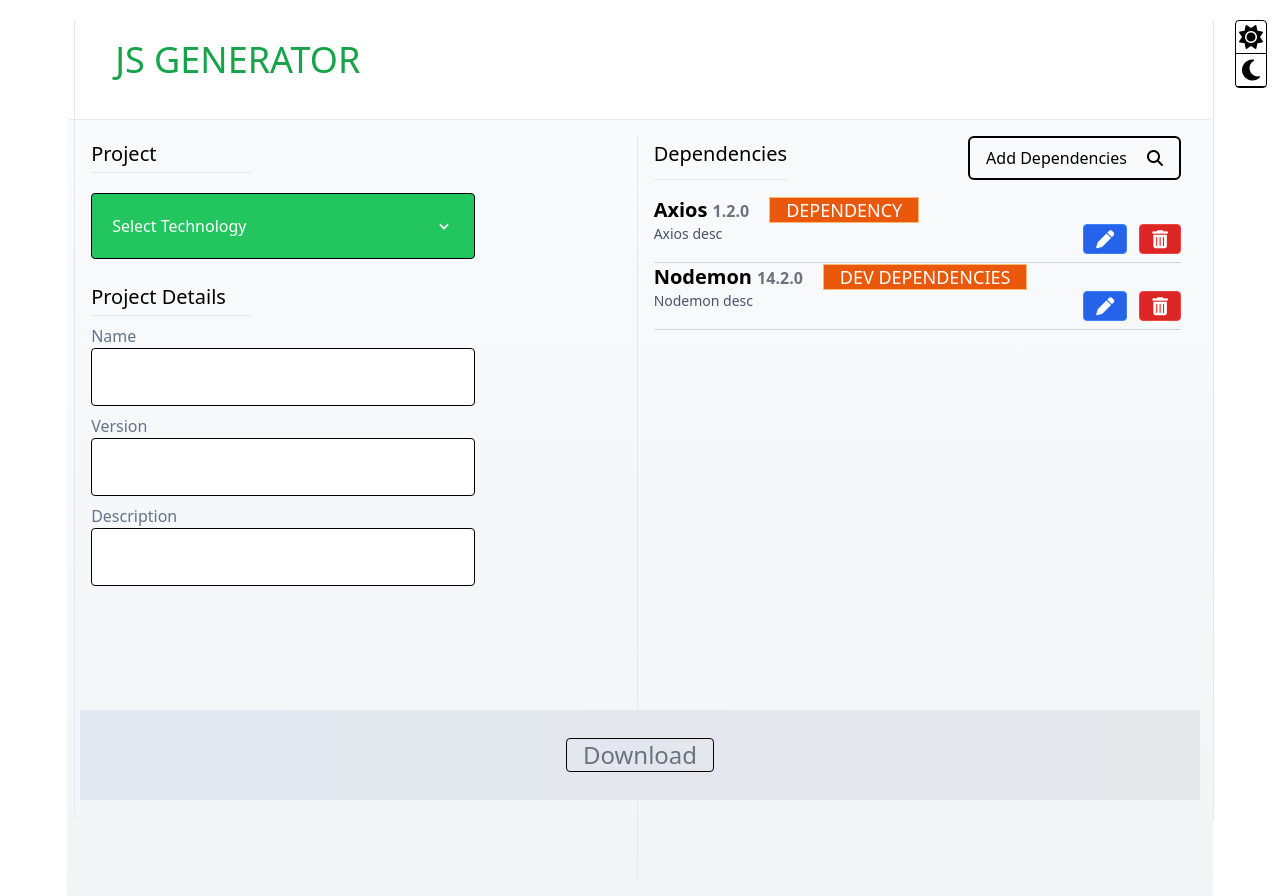
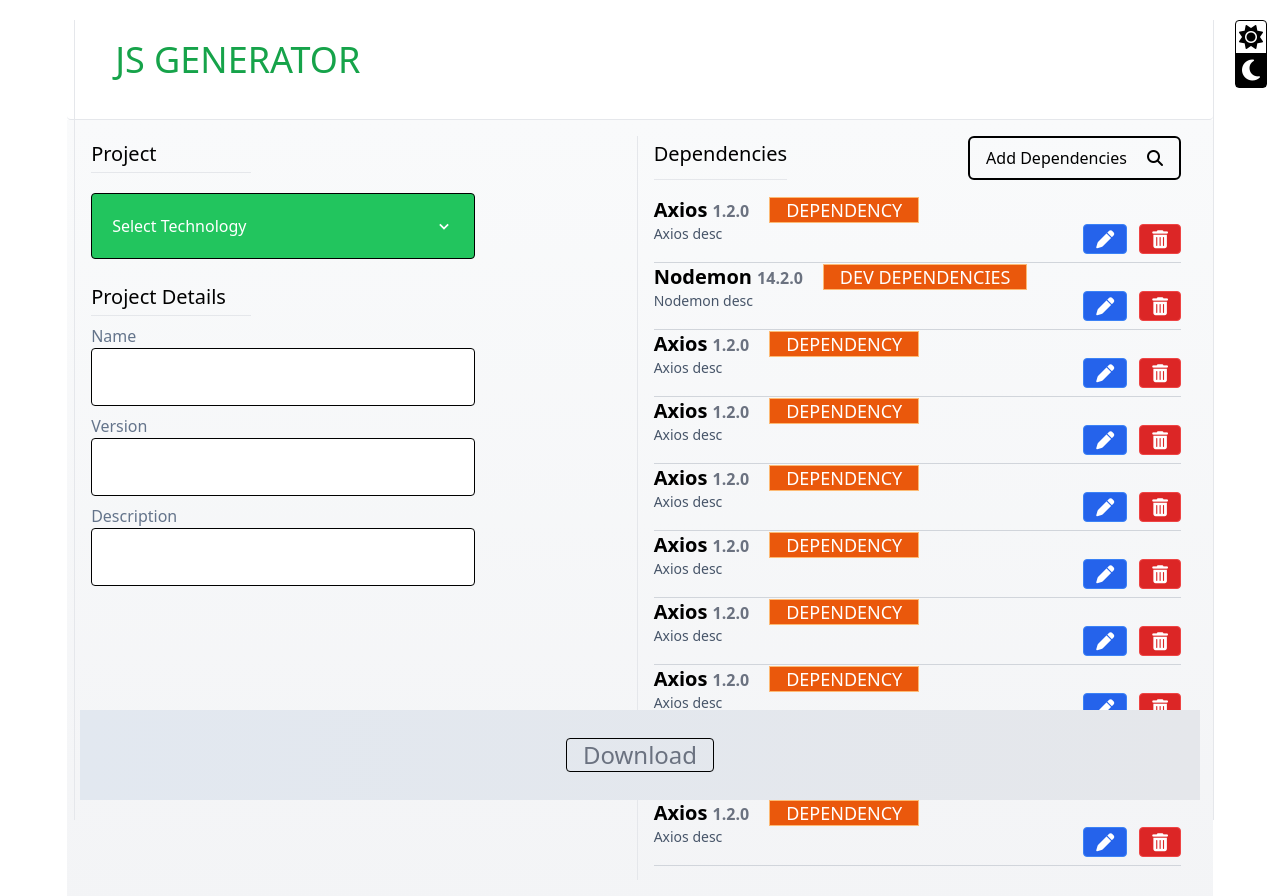
Before and after one commit to karademirmustafa/js-generator, a React (Create React App) app in the folder client/: page / in a window 1280 px wide. Shown: the top 896 px of the page. Built offline with nearby package versions, Linux system fonts and the light colour scheme.

Commit message:
Modify sidebar

```diff
--- a/client/src/App.js
+++ b/client/src/App.js
@@ -9,7 +9,7 @@
 
 function App() {
 	const [isDarkModeOn,setIsDarkModeOn]=useState(false);
-	const [selectedDependencies,setSelectedDependencies]=useState([{name:"Axios",version:"1.2.0",description:"Axios desc",dev:false},{name:"Nodemon",version:"14.2.0",description:"Nodemon desc",dev:true}])
+	const [selectedDependencies,setSelectedDependencies]=useState([{name:"Axios",version:"1.2.0",description:"Axios desc",dev:false},{name:"Nodemon",version:"14.2.0",description:"Nodemon desc",dev:true},{name:"Axios",version:"1.2.0",description:"Axios desc",dev:false},{name:"Axios",version:"1.2.0",description:"Axios desc",dev:false},{name:"Axios",version:"1.2.0",description:"Axios desc",dev:false},{name:"Axios",version:"1.2.0",description:"Axios desc",dev:false},{name:"Axios",version:"1.2.0",description:"Axios desc",dev:false},{name:"Axios",version:"1.2.0",description:"Axios desc",dev:false},{name:"Axios",version:"1.2.0",description:"Axios desc",dev:false},{name:"Axios",version:"1.2.0",description:"Axios desc",dev:false}])
 	return (
 		<div className="flex">
 			<div className="sidebar-left">
@@ -19,7 +19,7 @@
 				<Header/>
 				<form>
 					<div className="main-layout">
-						<div className="left overflow-auto project">
+						<div className="left project">
 							<h2 className='title w-40'>Project </h2>
 							<ProjectSelect />
 							<h2 className='title w-40'>Project Details </h2>
--- a/client/src/components/dependency/Dependency.js
+++ b/client/src/components/dependency/Dependency.js
@@ -3,7 +3,7 @@
 function Dependency({selectedDependencies,setSelectedDependencies}) {
 	const removeDependency=(name)=>
 	{
-		setSelectedDependencies(selectedDependencies.filter(each=>each.name!=name));
+		setSelectedDependencies(selectedDependencies.filter(each=>each.name!==name));
 	};
 	return (
 		<>
--- a/client/src/components/right-sidebar/RightSidebar.js
+++ b/client/src/components/right-sidebar/RightSidebar.js
@@ -4,8 +4,8 @@
 	return (
 		<div className="lightbox flex ">
 			<div className="switch">
-				<button className="light-icon"><i class="fa-solid fa-sun"/></button>
-				<button className="light-icon"><i class="fa-solid fa-moon"/></button>
+				<button className="icon light"><i class="fa-solid fa-sun"/></button>
+				<button className="icon dark"><i class="fa-solid fa-moon"/></button>
 			</div>
 		</div>
 	)
--- a/client/src/components/right-sidebar/right-sidebar.css
+++ b/client/src/components/right-sidebar/right-sidebar.css
@@ -4,22 +4,30 @@
         border-l items-center;
 }
 
-.light {
-  @apply py-5
-        hover:text-blue-600;
-}
 
 .switch {
     @apply
     space-y-0
     border border-black rounded
+
 }
 
-.light-icon{
+.icon{
     @apply
     w-[30px]
     block text-2xl text-center
     border-b border-black
-    hover:text-white hover:bg-black
 
 }
+
+.light{
+  @apply
+  hover:bg-black hover:text-white
+
+}
+
+.dark{
+  @apply
+  bg-black text-white
+  hover:bg-white hover:text-black
+}
```
